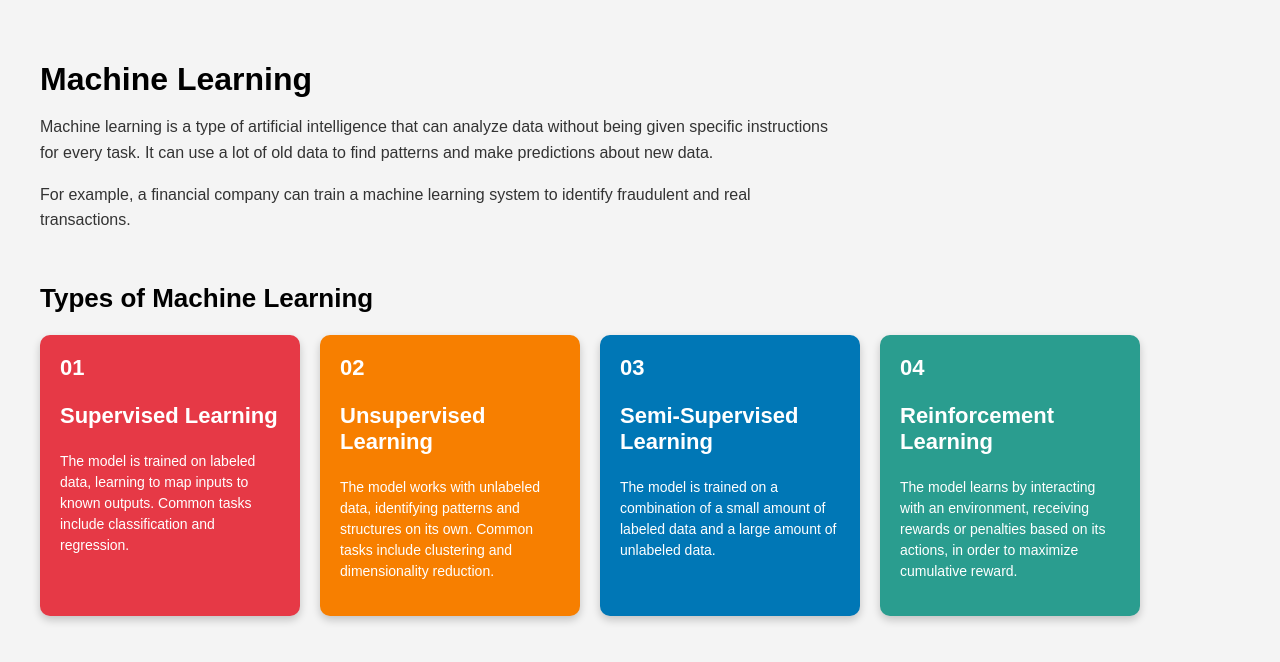
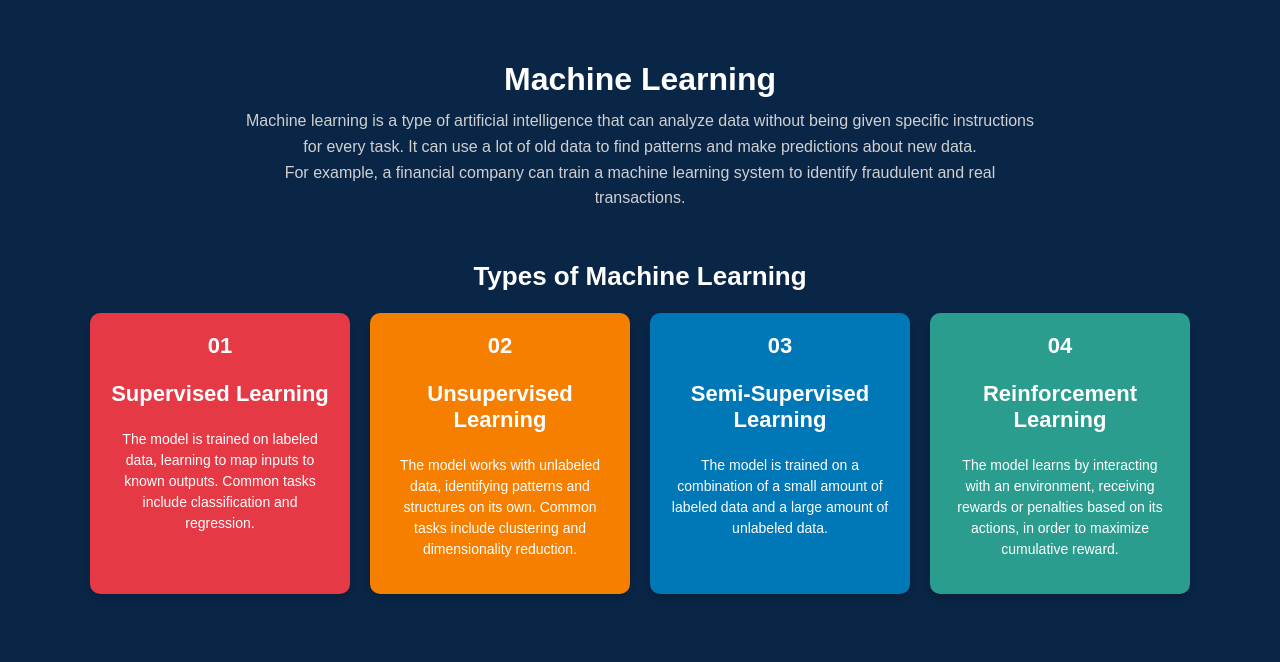
Before and after one commit to juanpablolc28/Machine_learning, a Flask app: page /template in a window 1280 px wide. Shown: the top 662 px of the page. Run offline with Flask 3, Linux system fonts and the light colour scheme.

Commit message:
Center text and add dark blue background

```diff
--- a/templates/index.html
+++ b/templates/index.html
@@ -7,29 +7,37 @@
     <style>
         body {
             font-family: Arial, sans-serif;
-            background-color: #f4f4f4;
+            background-color: #0a2647;
             margin: 0;
             padding: 40px;
+            text-align: center;
+            width: 100%;
+             box-sizing: border-box;
+
         }
         h1 {
             font-size: 32px;
             margin-bottom: 10px;
+            color: white;
         }
         .intro p {
             font-size: 16px;
-            color: #333;
+            color: #d0d0d0;
             max-width: 800px;
+            margin: 0 auto;
             line-height: 1.6;
         }
         h2 {
             margin-top: 50px;
             font-size: 26px;
+            color: white;
         }
         .cards {
             display: flex;
             gap: 20px;
             margin-top: 20px;
             flex-wrap: wrap;
+            justify-content: center;
         }
         .card {
             border-radius: 10px;
```
